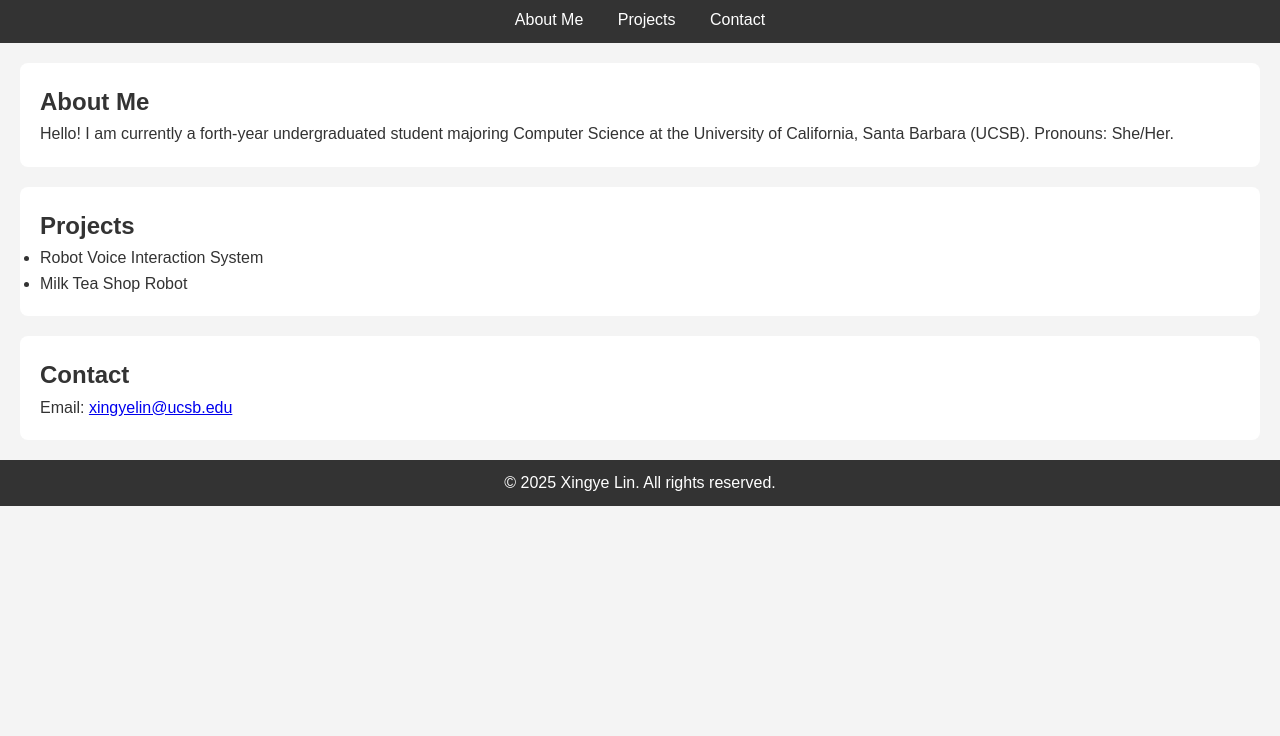
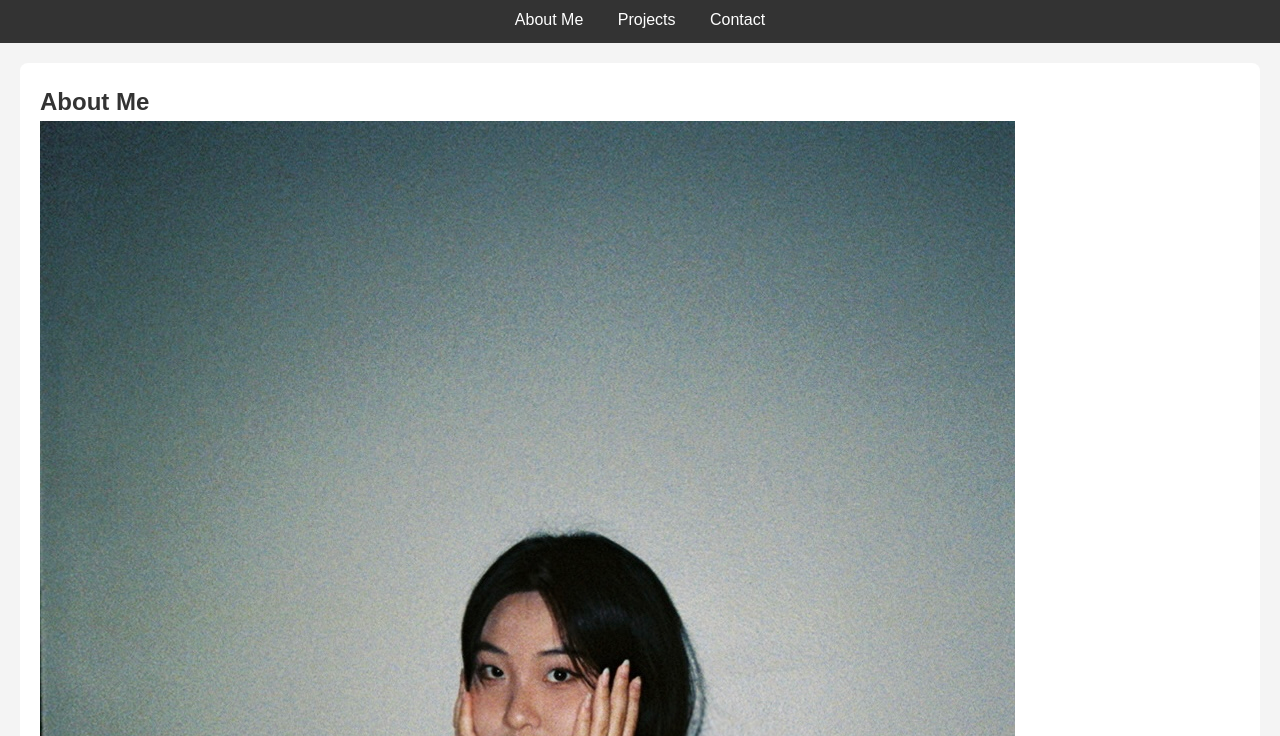
Before and after one commit to clin947/Cindy-webpage, a plain HTML site: page index.html in a window 1280 px wide. Shown: the part 64-800 px from the top of the page. Drawn offline with Linux system fonts and the light colour scheme.

Commit message:
add photo

```diff
--- a/index.html
+++ b/index.html
@@ -20,6 +20,7 @@
 
     <section id="about">
         <h2>About Me</h2>
+        <img src="photo.jpg" alt="A photo of me">
         <p>Hello! I am currently a forth-year undergraduated student majoring Computer Science at the University of California, Santa Barbara (UCSB). Pronouns: She/Her.</p>
     </section>
 
```
Also changed, not shown: photo.jpg (added).
